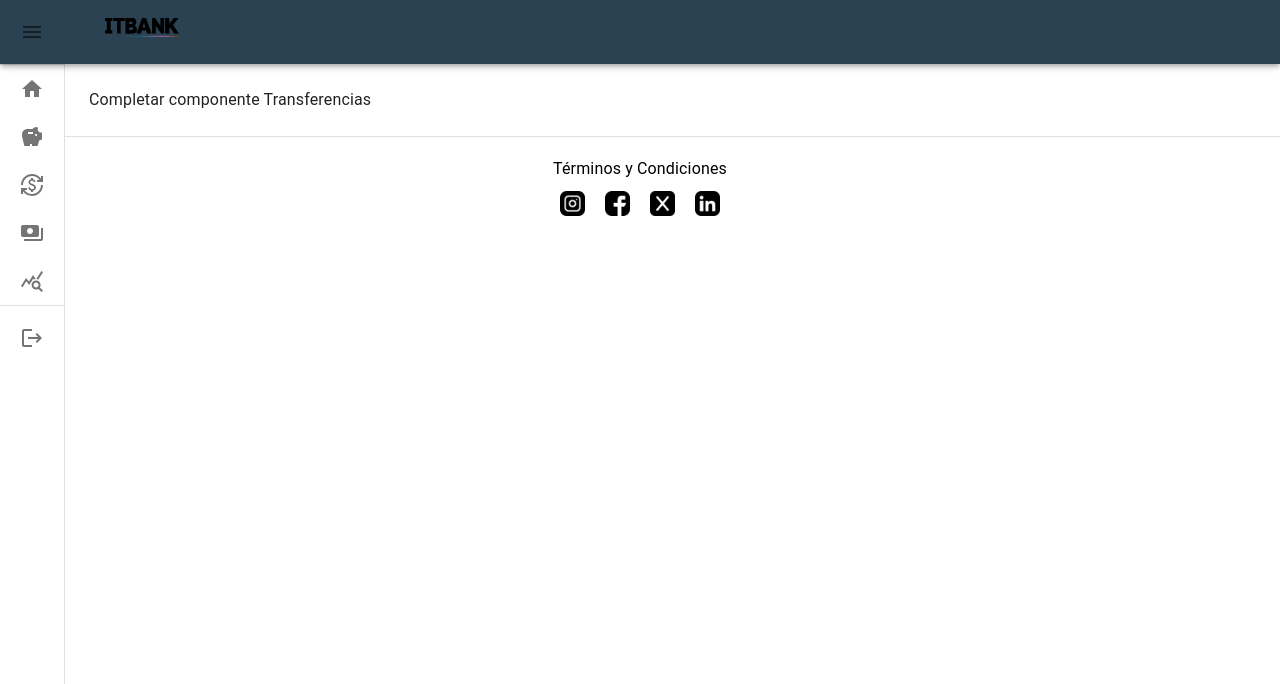
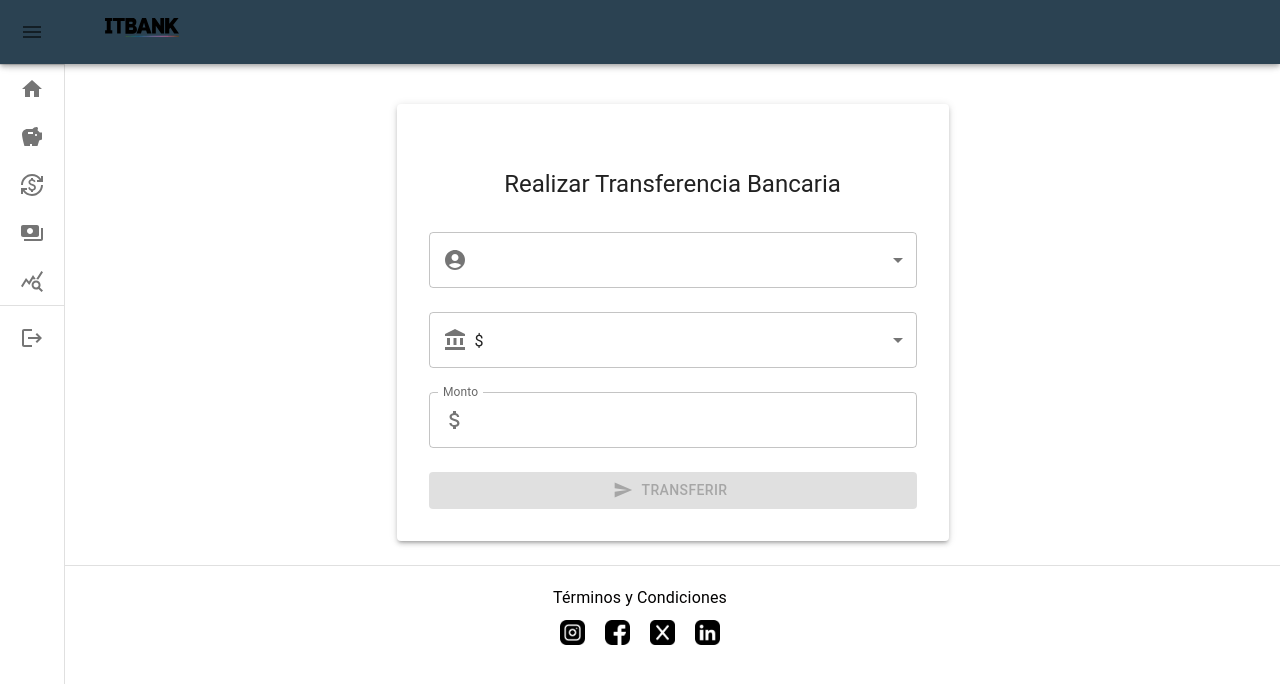
Before and after one commit to manuelKrivoy/ITBANK-2024, a React (Vite) app: page /profile/transferencias in a window 1280 px wide. Shown: the top 684 px of the page. Built offline with nearby package versions, Linux system fonts and the light colour scheme; sample sign-in values are in the browser's storage.

Commit message:
transferencia.

```diff
--- a/src/Routes/ProtectedProfileRoute.jsx
+++ b/src/Routes/ProtectedProfileRoute.jsx
@@ -6,7 +6,6 @@ const ProtectedProfileRoute = ({ element }) => {
 
   useEffect(() => {
     const user = localStorage.getItem("user");
-    console.log("User in localStorage:", user);
 
     if (!user) {
       console.log("No user found, navigating to /login");
--- a/src/components/common/Transferencias.jsx
+++ b/src/components/common/Transferencias.jsx
@@ -1,5 +1,149 @@
+import React, { useState, useEffect, useContext } from "react";
+import {
+  Container,
+  TextField,
+  Button,
+  Typography,
+  Paper,
+  InputAdornment,
+  MenuItem,
+  Select,
+  FormControl,
+  Stack,
+} from "@mui/material";
+import AccountBalanceIcon from "@mui/icons-material/AccountBalance";
+import AccountCircle from "@mui/icons-material/AccountCircle";
+import AttachMoneyIcon from "@mui/icons-material/AttachMoney";
+import SendIcon from "@mui/icons-material/Send";
+import { UserContext } from "../../context/UserContext";
+import Swal from "sweetalert2";
+
 const Transferencias = () => {
-  return <div>Completar componente Transferencias</div>;
+  const { users, user, modifyCurrencyAmount } = useContext(UserContext);
+  const [currency, setCurrency] = useState("$");
+  const [recipient, setRecipient] = useState("");
+  const [amount, setAmount] = useState("");
+  const actualUser = user;
+
+  const confirmTransfer = (recipient, currency, amount) => {
+    Swal.fire({
+      title: "¿Confirmar transferencia?",
+      showCancelButton: true,
+      confirmButtonColor: "#1a6b2e",
+      cancelButtonColor: "#9c2828",
+      confirmButtonText: "Transferir",
+      cancelButtonText: "Cancelar",
+    }).then((result) => {
+      if (result.isConfirmed) {
+        handleTransfer(recipient, currency, amount);
+      }
+    });
+  };
+
+  const handleTransfer = (recipient, currency, amount) => {
+    if (currency === "USD") {
+      if (user.saldoDolares < amount) {
+        Swal.fire({
+          icon: "error",
+          title: "Saldo insuficiente",
+          text: "No tienes suficientes dólares para realizar esta transferencia",
+        });
+        return;
+      }
+    } else {
+      if (user.saldoPesos < amount) {
+        Swal.fire({
+          icon: "error",
+          title: "Saldo insuficiente",
+          text: "No tienes suficientes pesos para realizar esta transferencia",
+        });
+        return;
+      }
+    }
+    modifyCurrencyAmount(currency, amount);
+    Swal.fire({
+      icon: "success",
+      title: "Transferencia realizada",
+      text: `Se transfirieron ${amount} ${currency} a ${recipient}`,
+    });
+  };
+
+  // Verifica si alguno de los campos está vacío
+  const isButtonDisabled = !recipient || !currency || !amount;
+
+  return (
+    <Container maxWidth="sm" sx={{ mt: 2 }}>
+      <Paper elevation={3} sx={{ p: 4 }}>
+        <Typography variant="h5" align="center" gutterBottom sx={{ m: 4 }}>
+          Realizar Transferencia Bancaria
+        </Typography>
+        <Stack spacing={3}>
+          <FormControl fullWidth>
+            <Select
+              value={recipient}
+              onChange={(e) => setRecipient(e.target.value)}
+              startAdornment={
+                <InputAdornment position="start">
+                  <AccountCircle />
+                </InputAdornment>
+              }
+            >
+              {users.map(
+                (user) =>
+                  actualUser.dni !== user.dni && (
+                    <MenuItem key={user.id} value={user.name}>
+                      {user.name}
+                    </MenuItem>
+                  )
+              )}
+            </Select>
+          </FormControl>
+
+          <FormControl fullWidth>
+            <Select
+              value={currency}
+              onChange={(e) => setCurrency(e.target.value)}
+              startAdornment={
+                <InputAdornment position="start">
+                  <AccountBalanceIcon />
+                </InputAdornment>
+              }
+            >
+              <MenuItem value="$">$</MenuItem>
+              <MenuItem value="USD">USD</MenuItem>
+            </Select>
+          </FormControl>
+
+          <TextField
+            label="Monto"
+            variant="outlined"
+            fullWidth
+            value={amount}
+            onChange={(e) => setAmount(e.target.value)}
+            InputProps={{
+              startAdornment: (
+                <InputAdornment position="start">
+                  <AttachMoneyIcon />
+                </InputAdornment>
+              ),
+            }}
+            type="number"
+          />
+
+          <Button
+            variant="contained"
+            color="primary"
+            fullWidth
+            startIcon={<SendIcon />}
+            onClick={() => confirmTransfer(recipient, currency, amount)}
+            disabled={isButtonDisabled} // Deshabilita el botón si alguno de los campos está vacío
+          >
+            Transferir
+          </Button>
+        </Stack>
+      </Paper>
+    </Container>
+  );
 };
 
 export default Transferencias;
--- a/src/context/UserContext.jsx
+++ b/src/context/UserContext.jsx
@@ -13,6 +13,16 @@ const UserProvider = ({ children }) => {
     }
     getListOfUsers();
   }, []);
+
+  const modifyCurrencyAmount = (currency, amount) => {
+    if (currency === "USD") {
+      setUser({ ...user, saldoDolares: user.saldoDolares - amount });
+      localStorage.setItem("user", JSON.stringify({ ...user, saldoDolares: user.saldoDolares - amount }));
+    } else {
+      setUser({ ...user, saldoPesos: user.saldoPesos - amount });
+      localStorage.setItem("user", JSON.stringify({ ...user, saldoPesos: user.saldoPesos - amount }));
+    }
+  };
 
   const loggedUser = (user) => {
     setUser(user);
@@ -34,7 +44,11 @@ const UserProvider = ({ children }) => {
     localStorage.removeItem("user");
   };
 
-  return <UserContext.Provider value={{ user, users, userLogOut, loggedUser }}>{children}</UserContext.Provider>;
+  return (
+    <UserContext.Provider value={{ user, users, userLogOut, loggedUser, modifyCurrencyAmount }}>
+      {children}
+    </UserContext.Provider>
+  );
 };
 
 export { UserContext, UserProvider };
```
